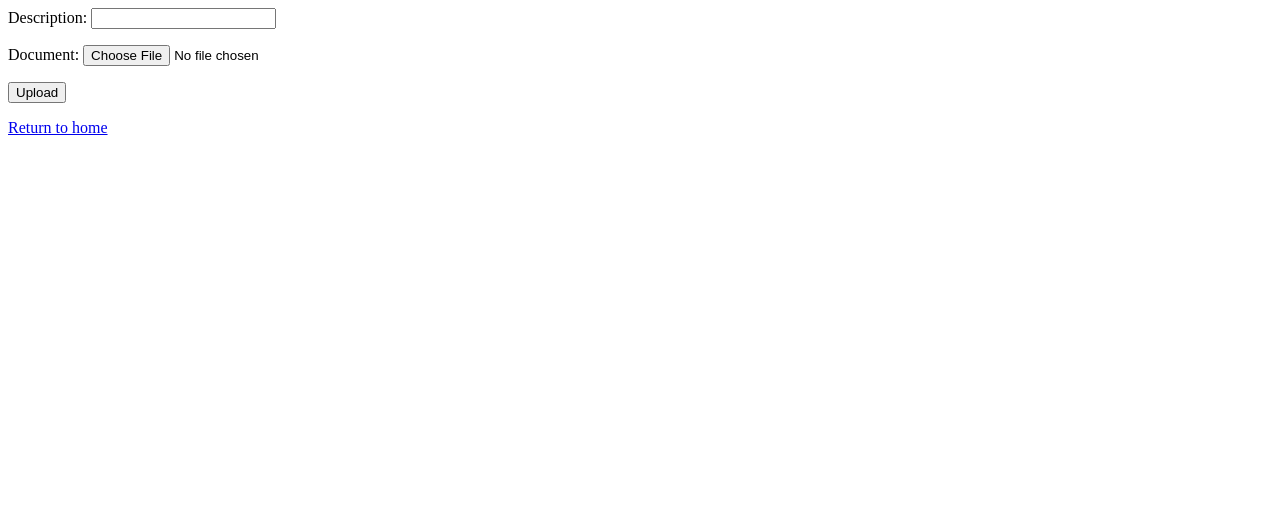
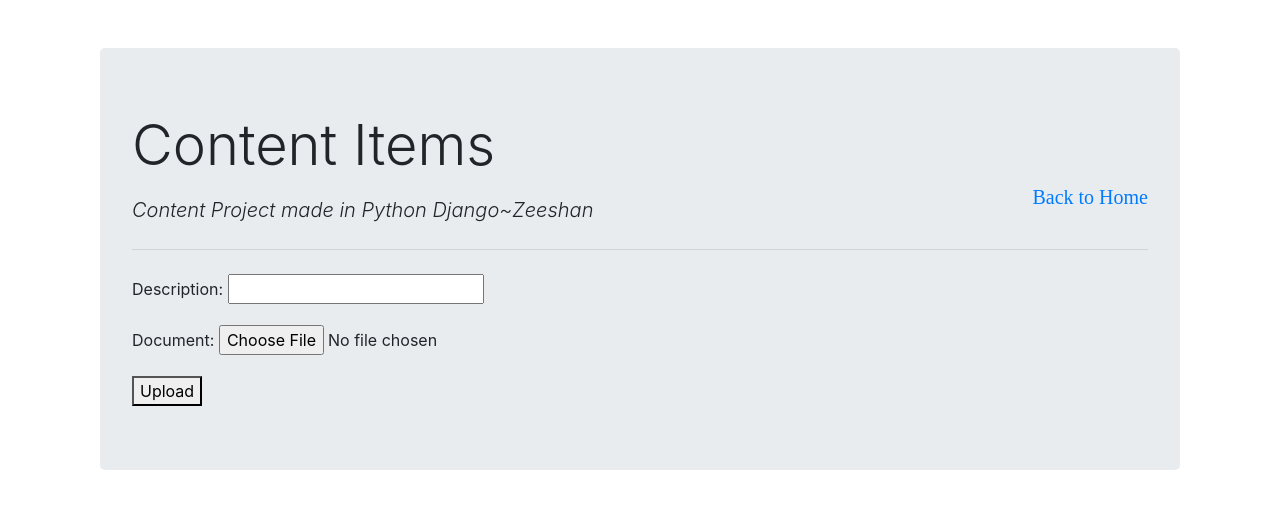
Before and after one commit to zeezinc/CMSProject, a Django app: page /upload/ in a window 1280 px wide. Shown: the top 509 px of the page. Run offline with Django 3.2, Linux system fonts and the light colour scheme; the visitor is signed in with stand-in values (Sample User, id 1); some libraries are stand-ins or nearby versions.

Commit message:
item_list.html

```diff
--- a/Website/AuthorCourses/templates/AuthorCourses/model_form_upload.html
+++ b/Website/AuthorCourses/templates/AuthorCourses/model_form_upload.html
@@ -1,3 +1,5 @@
+{% extends "AuthorCourses/base.html" %}
+
 {% block content %}
   <form method="post" enctype="multipart/form-data">
     {% csrf_token %}
@@ -5,5 +7,5 @@
     <button type="submit">Upload</button>
   </form>
 
-  <p><a href="{% url 'AuthorCourses:home' %}">Return to home</a></p>
-{% endblock %}
+<!--  <p><a href="{% url 'AuthorCourses:home' %}">Return to home</a></p>-->
+{% endblock content%}
--- a/Website/AuthorCourses/templates/AuthorCourses/search_contents.html
+++ b/Website/AuthorCourses/templates/AuthorCourses/search_contents.html
@@ -17,4 +17,4 @@
 
 
 	</center>
-{% endblock %}
+{% endblock content%}
--- a/Website/AuthorCourses/urls.py
+++ b/Website/AuthorCourses/urls.py
@@ -8,7 +8,6 @@ app_name = 'AuthorCourses'
 
 urlpatterns = [
     path('', home_view, name='home'),
-    path('upload/', model_form_upload, name='upload'),
     path('upload/', model_form_upload, name='upload'),
 
     path('register/', registerPage, name='register'),
```
